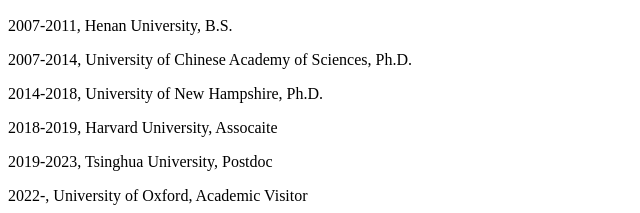
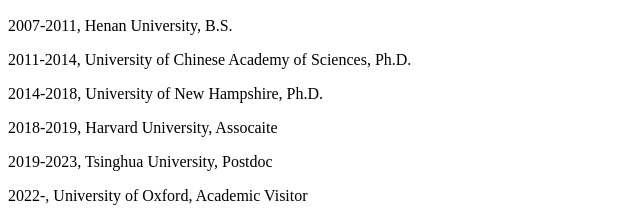
Before and after one commit to weif2023/weif2023.github.io, a plain HTML site: page index.html in a window 1280 px wide. Shown: the part 177-390 px from the top of the page, 0-640 px from the left. Drawn offline with Linux system fonts and the light colour scheme.

Commit message:
Update index.html

```diff
--- a/index.html
+++ b/index.html
@@ -15,7 +15,7 @@
 
           <p class="mb-3">2007-2011, Henan University, B.S.</p>
 
-          <p class="mb-3">2007-2014, University of Chinese Academy of Sciences, Ph.D. </p>
+          <p class="mb-3">2011-2014, University of Chinese Academy of Sciences, Ph.D. </p>
 
           <p class="mb-3">2014-2018, University of New Hampshire, Ph.D. </p>
 
```
